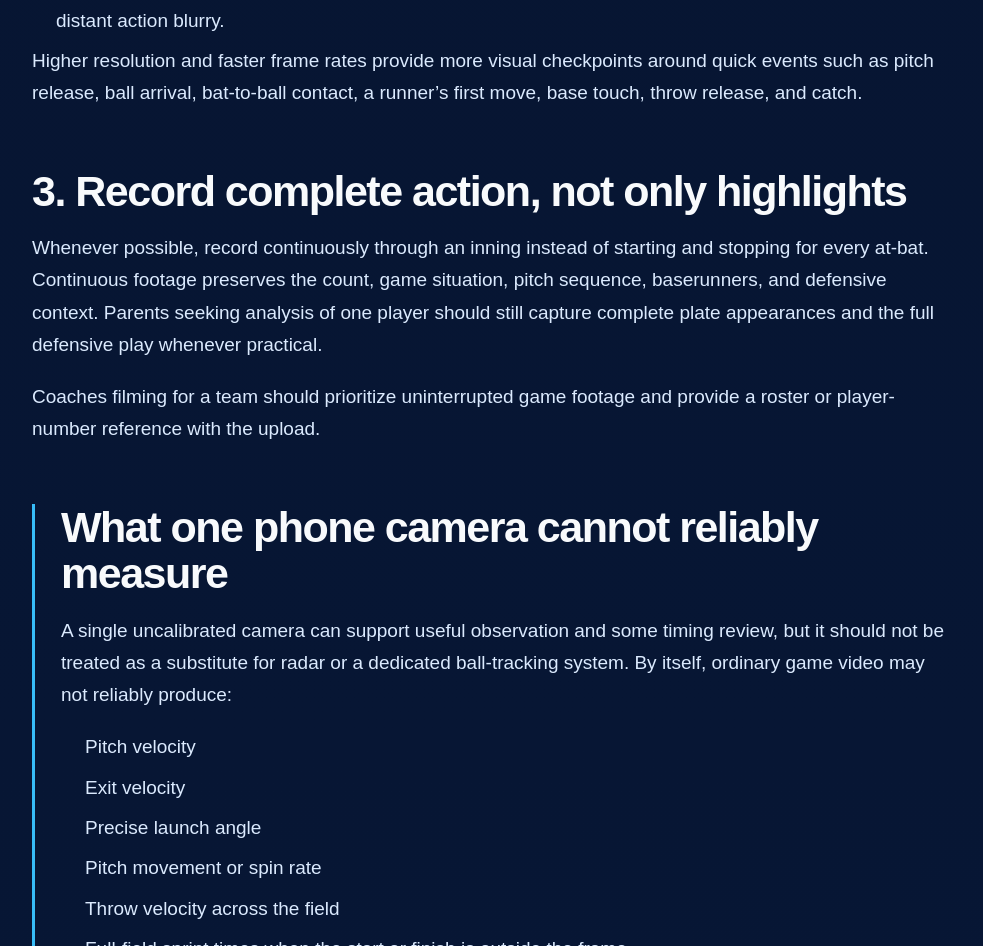
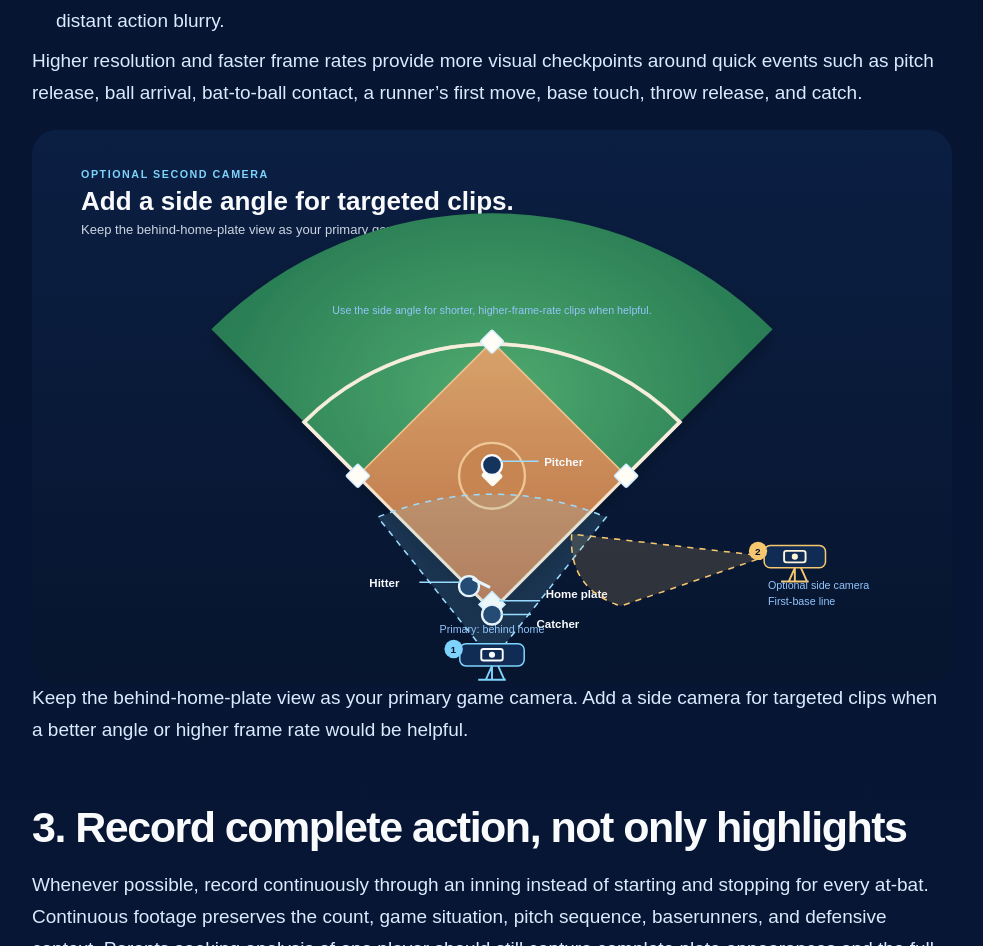
Before and after one commit to stoddow313/Diamond-Metrics-Website, a React (Vite) app: page /blog/how-to-record-baseball-game-video-analysis in a window 1280 px wide. Shown: the part 4123-5069 px from the top of the page, without its empty margins (148-1131 px from the left). Built offline with nearby package versions, Linux system fonts and the light colour scheme.

Commit message:
Add second camera setup diagram

```diff
--- a/src/pages/BaseballFilmingGuidePage.jsx
+++ b/src/pages/BaseballFilmingGuidePage.jsx
@@ -5,6 +5,7 @@ import MarketingLayout from "../components/MarketingLayout";
 import { getBlogPost } from "../data/blogPosts";
 import filmingBehindHomePlate from '../assets/blog/filming-behind-home-plate.png';
 import primarySetupDiagram from '../assets/blog/primary-behind-home-plate-setup.svg';
+import secondCameraDiagram from '../assets/blog/optional-second-camera-setup.svg';
 
 const learn = [
   "At-bats, swings, contact, and swing-and-miss tendencies",
@@ -197,6 +198,16 @@ export default function BaseballFilmingGuidePage() {
               arrival, bat-to-ball contact, a runner’s first move, base touch,
               throw release, and catch.
             </p>
+
+            <figure className="article-visual">
+            <img
+              src={secondCameraDiagram}
+              alt="Diagram showing a primary camera behind home plate and an optional side camera near the first-base line"
+            />
+            <figcaption>
+              Keep the behind-home-plate view as your primary game camera. Add a side camera for targeted clips when a better angle or higher frame rate would be helpful.
+            </figcaption>
+            </figure>
           </section>
           <section>
             <h2>3. Record complete action, not only highlights</h2>
```
Also changed, not shown: src/assets/blog/optional-second-camera-setup.svg.
